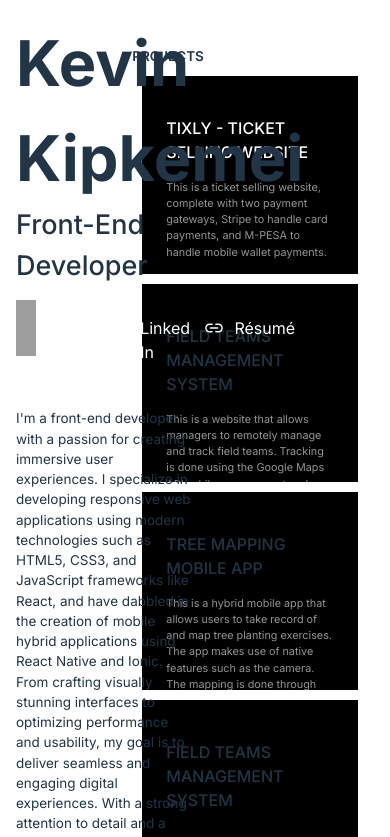
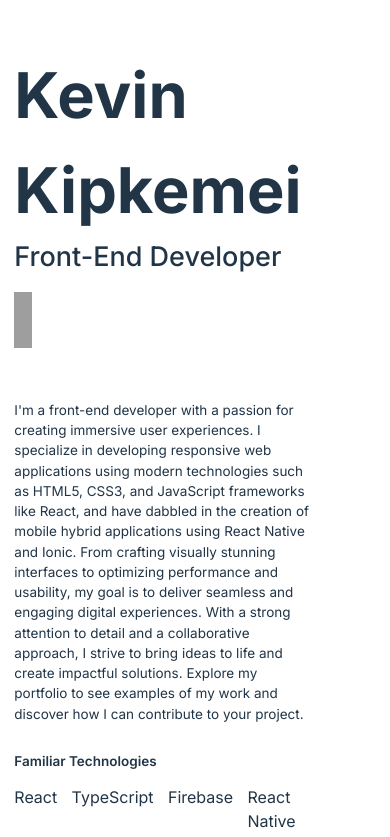
Before and after one commit to KevinKipkemei/Portfolio, a React (Vite) app: page / in a window 390 px wide. Shown: the top 837 px of the page. Built offline with nearby package versions, Linux system fonts and the light colour scheme; grey boxes are pictures that could not be loaded.

Commit message:
Mobile responsiveness

```diff
--- a/src/App.css
+++ b/src/App.css
@@ -7,10 +7,6 @@
   align-items: flex-end;
 }
 
-.landing{
-  display: flex;
-  flex-direction: row;
-}
 .general-info {
   /* background-color: red; */
   width: 45%;
@@ -20,7 +16,7 @@
   flex-direction: column;
   position: fixed;
   left: 0;
-  top: 0
+  top: 0;
 }
 
 .projects-info {
@@ -43,7 +39,7 @@
   font-size: 13.5px;
 }
 
-.personal-links{
+.personal-links {
   display: flex;
   flex-direction: row;
 }
@@ -55,7 +51,7 @@
   text-decoration: none;
 }
 
-.stack{
+.stack {
   display: flex;
   flex-direction: row;
 }
@@ -65,7 +61,7 @@
   font-size: 13.5px;
 }
 
-.projects-title{
+.projects-title {
   font-weight: 600;
   font-size: 13.5px;
   margin-bottom: 10px;
@@ -76,29 +72,29 @@
   margin-left: 0px;
 }
 
-.card{
-  background-color:black;
+.card {
+  background-color: black;
   margin-bottom: 10px;
   height: 150px;
   overflow: hidden;
   padding: 1.5rem;
   margin-left: 10px;
-  transition: all .4s ease;
-  width: 43vw
+  transition: all 0.4s ease;
+  width: 43vw;
 }
 
 .projects-info :hover {
   cursor: pointer;
   max-height: 300px;
-  transform: translate3D(0,-1px,0) scale(1.10);
-  transition: all .4s ease;
+  transform: translate3D(0, -1px, 0) scale(1.1);
+  transition: all 0.4s ease;
 }
 
 .project-title {
   font-weight: 500;
 }
 
-.card :hover{
+.card :hover {
   transform: none;
 }
 
@@ -107,12 +103,12 @@
   flex-direction: row;
 }
 
-.card-links{
+.card-links {
   text-decoration: none;
   color: white;
 }
 
-.description-card{
+.description-card {
   font-size: 10.8px;
   color: #949495;
 }
@@ -122,7 +118,7 @@
   flex-direction: row;
 }
 
-.card-tech{
+.card-tech {
   margin: 16px;
   margin-left: 0px;
   font-size: 10.8px;
@@ -130,6 +126,30 @@
 }
 
 .logos {
-  width: 20px;
+  width: 18px;
   margin-right: 10px;
 }
+
+@media (max-width: 990px) {
+  #root {
+    padding: 2rem;
+  }
+
+  .general-info {
+    position: static;
+    width: auto;
+  }
+
+  .card {
+    background-color: black;
+    margin-bottom: 10px;
+    height: 200px;
+    padding: 1.5rem;
+    margin-left: 10px;
+    width: auto;
+  }
+
+  .projects-info {
+    width: 100%;
+  }
+}
--- a/src/App.tsx
+++ b/src/App.tsx
@@ -12,7 +12,7 @@ function App() {
           <p className="title">Front-End Developer</p>
         </div>
         <div className="personal-links">
-          <a className="links" href="">
+          <a className="links" href="https://github.com/KevinKipkemei">
             <div className="logo-and-link">
               <img className="logos" src={Github} />
               <p>Github</p>
@@ -24,7 +24,7 @@ function App() {
               <p>Linked In</p>
             </div>
           </a>
-          <a className="links" href="">
+          <a className="links" href="https://drive.google.com/file/d/1pvROgDxHsGjNTJict88hRhD4Ilo8cdB9/view?pli=1">
             <div className="logo-and-link">
               <img className="logos" src={Link} />
               <p>Résumé</p>
```
Also changed, not shown: src/index.css (line endings or trailing spaces).
